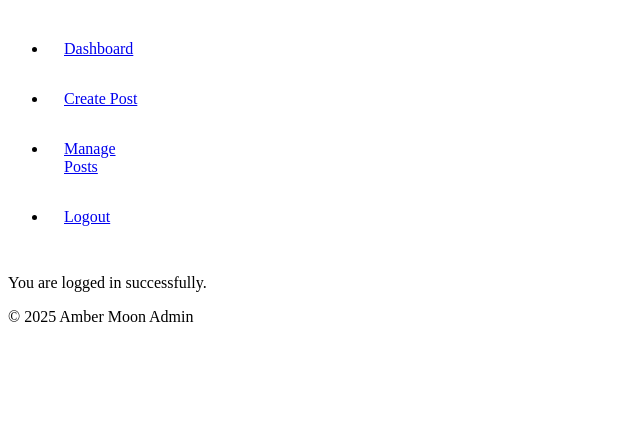
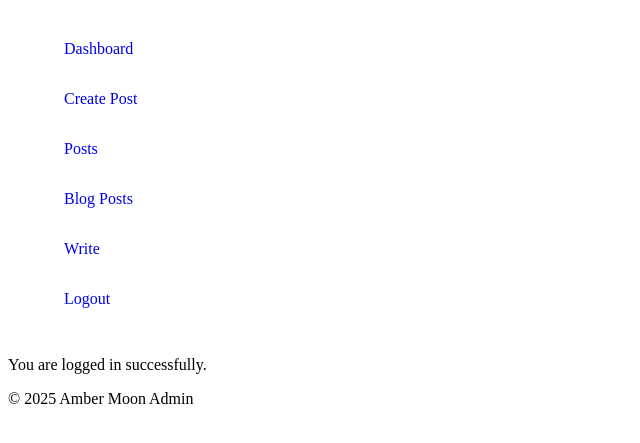
Before and after one commit to derick-avv/ambermoon, a PHP site: page /admin/admin_dashboard.php in a window 1280 px wide. Shown: the top 443 px of the page, without its empty margins (0-640 px from the left). Run offline with PHP 8.4, Linux system fonts and the light colour scheme; a user stored in the database is signed in; some libraries are stand-ins or nearby versions.

Commit message:
Updated Docs

```diff
--- a/admin/admin_dashboard.php
+++ b/admin/admin_dashboard.php
@@ -1,10 +1,10 @@
 <?php
 require_once "../includes/config.php";
+
 $pageTitle = "Dashboard";
 $adminPage = "dashboard";
 
 include BASE_PATH . "/components/admin/header.php";
-
 
 if (!isset($_SESSION['admin_logged_in'])) {
      header("Location: " . BASE_URL . "/admin/login");
--- a/admin/admin_edit_post.php
+++ b/admin/admin_edit_post.php
@@ -4,7 +4,6 @@ session_start();
 
 // Auth check
 if (!isset($_SESSION['admin_logged_in'])) {
-
     header("Location: " . BASE_URL . "/admin/login");
     exit;
 }
--- a/admin/admin_login.php
+++ b/admin/admin_login.php
@@ -1,12 +1,12 @@
 <?php
 require_once '../includes/config.php';
+
 $pageTitle = "Admin Login";
 $adminPage = "login";
 
 include BASE_PATH . "/components/admin/header_auth.php";
 
 $pageTitle = "Admin Login - My Site";
-
 $error = '';
 
 if ($_SERVER['REQUEST_METHOD'] === 'POST') {
--- a/assets/css/admin/admin_sidebar.css
+++ b/assets/css/admin/admin_sidebar.css
@@ -1,19 +1,7 @@
-
-/* admin styles */
-.dash-header {
-  background: var(--bg-sapphire);
-  color: var(--bg-swan-wing);
-  padding: 1rem;
-  text-transform: uppercase;
-}
-
-.dash-header h1 {
-  font-size: 1rem;
-}
-
 .admin-grid-container {
   display: grid;
   grid-template-columns: repeat(8, 1fr);
+
 }
 
 .admin-sidebar {
@@ -23,9 +11,15 @@
 .admin-sidebar ul {
   display: flex;
   flex-direction: column;
+  list-style: none;
 }
 
 .admin-sidebar ul li {
   padding: 1rem ;
   border-bottom: solid 1px var(--bg-beige);
 }
+
+.admin-sidebar ul li a {
+  text-decoration: none;
+  font-size: 1rem;
+}
--- a/components/admin/admin_sidebar.php
+++ b/components/admin/admin_sidebar.php
@@ -1,10 +1,13 @@
 <?php
 // Sidebar assumes auth is already handled by admin header
 
+// Add Sidebar items for pages added. 'Title' => 'Path'
 $sidebarItems = [
     'Dashboard'    => 'dashboard',
     'Create Post'  => 'posts/create',
-    'Manage Posts' => 'posts',
+    'Posts' => 'posts',
+    'Blog Posts' => 'blogs', // added on update
+    'Write' => 'blogs/create', // added on update
 ];
 ?>
 
```
Also changed, not shown: admin/index.php (deleted, +0 -19 lines), README.md.
